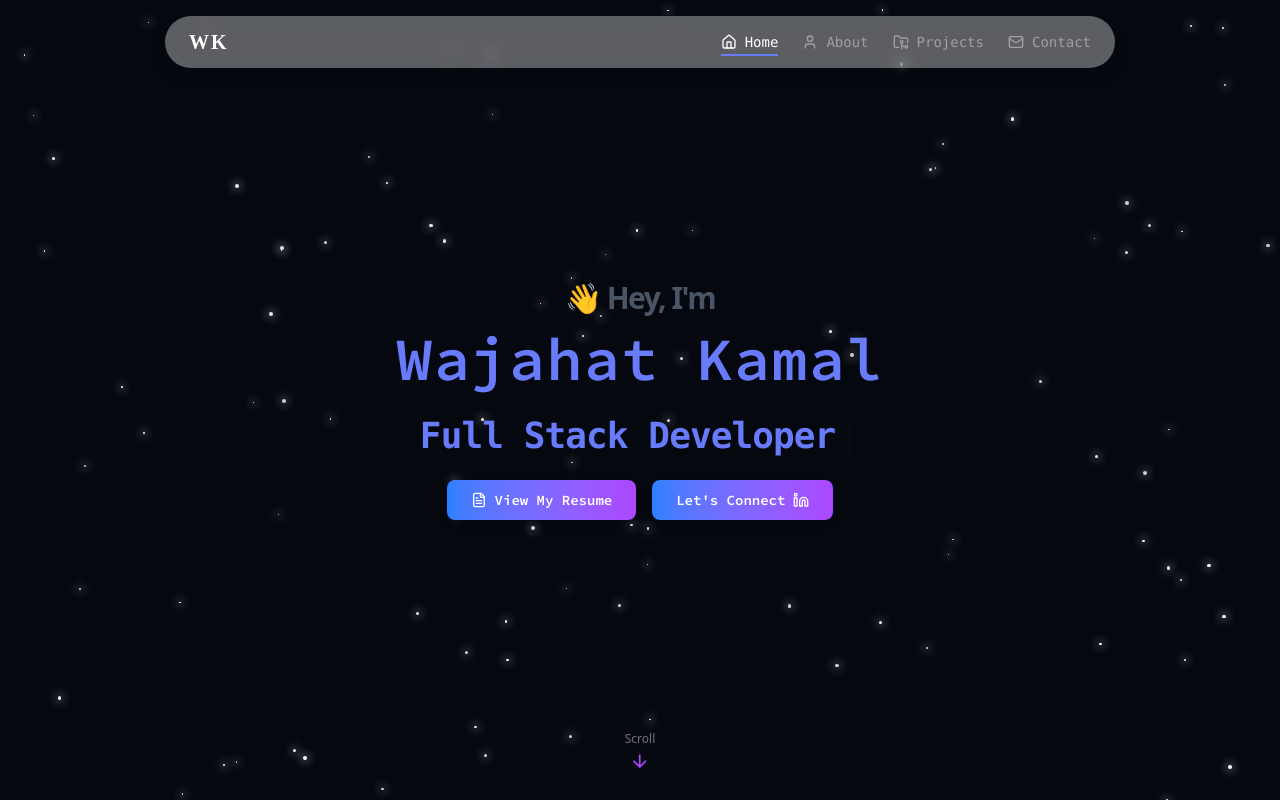
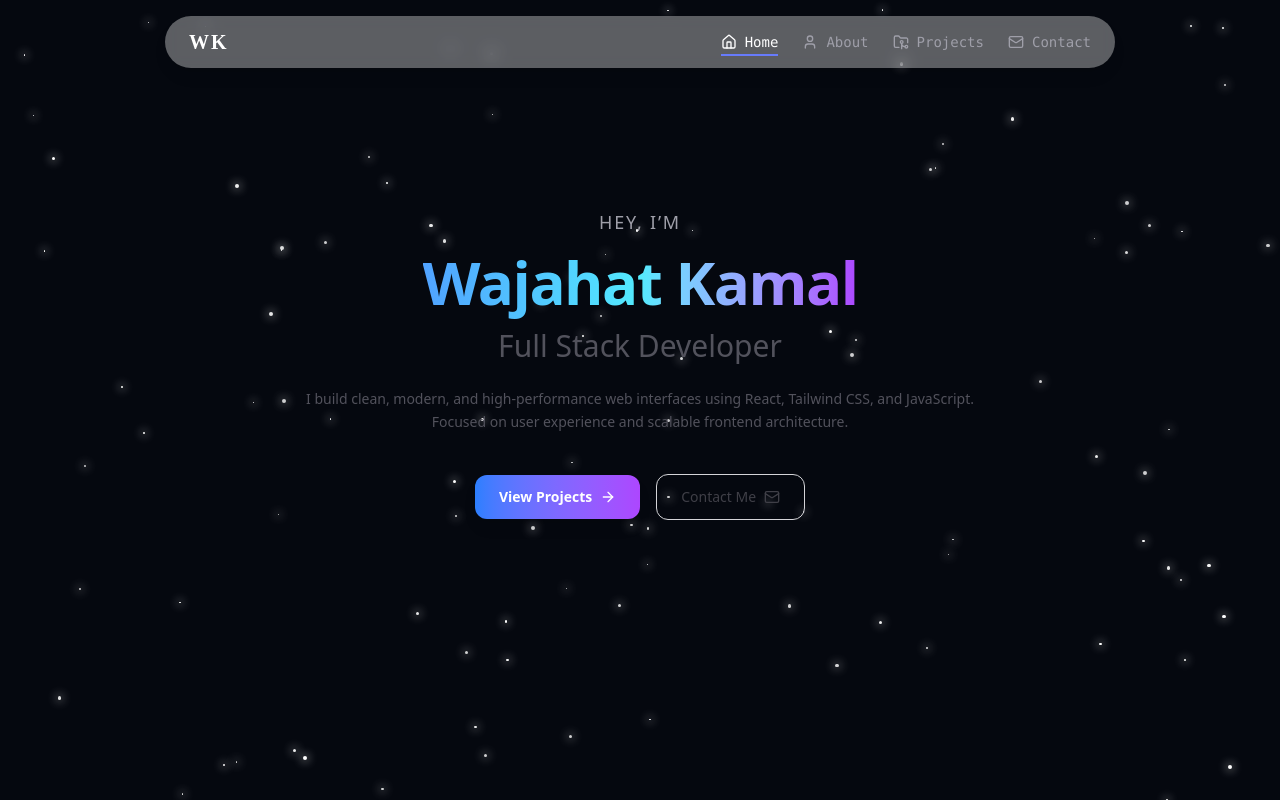
Before and after one commit to wajahat-kamal/Dev-Portfolio, a React (Vite) app: page / in a window 1280 px wide. Shown: the top 800 px of the page. Built offline with nearby package versions, Linux system fonts and the light colour scheme.

Commit message:
Add framer-motion for animations and update HeroSection component: refactor layout, enhance styling, and implement motion effects for improved user experience.

```diff
--- a/package.json
+++ b/package.json
@@ -14,6 +14,7 @@
     "@tailwindcss/vite": "^4.1.7",
     "class-variance-authority": "^0.7.1",
     "clsx": "^2.1.1",
+    "framer-motion": "^12.23.27",
     "gsap": "^3.13.0",
     "lucide-react": "^0.511.0",
     "react": "^19.1.0",
--- a/src/components/HeroSection.jsx
+++ b/src/components/HeroSection.jsx
@@ -1,84 +1,107 @@
-import { ArrowDown, FileText, LinkedinIcon } from "lucide-react";
-import TypingEffect from "./TypingEffect";
+"use client";
+import { ArrowRight, Mail } from "lucide-react";
+import { motion } from "framer-motion";
 
-const HeroSection = () => {
+export default function HeroSection() {
   return (
-    <section
-      id="home"
-      className="relative min-h-screen flex items-center justify-center px-4 sm:px-6 md:px-8 py-16 text-gray-900 dark:text-gray-100 overflow-hidden"
+    <section className="relative overflow-hidden py-28 min-h-[91dvh] flex justify-center items-center">
+      {/* Background gradient blur */}
+      <div className="absolute inset-0 -z-10">
+        <div className="absolute left-1/2 top-1/2 h-[500px] w-[500px] -translate-x-1/2 -translate-y-1/2 rounded-full bg-gradient-to-r from-blue-500/20 via-cyan-400/20 to-purple-500/20 blur-3xl" />
+      </div>
+
+      <div className="mx-auto max-w-6xl px-6 text-center">
+        {/* Intro */}
+        <motion.p
+          initial={{ opacity: 0, y: 10 }}
+          animate={{ opacity: 1, y: 0 }}
+          transition={{ delay: 0.1 }}
+          className="mb-4 text-lg uppercase tracking-widest text-zinc-400"
         >
-      <div className="container max-w-6xl mx-auto flex flex-col-reverse lg:flex-row items-center justify-between gap-12 z-10">
-        {/* ---------- Left Content ---------- */}
-        <div className="flex-1 text-center space-y-2 md:space-y-4">
-          {/* Heading */}
-          <h1 className="text-[26px] sm:text-4xl md:text-6xl font-extrabold tracking-tight leading-snug">
-            <span className="block text-gray-600 dark:text-gray-400 text-lg sm:text-xl md:text-3xl">
-              👋 Hey, I'm
-            </span>
-            <span
-              className="
-                       text-primary fira-code tracking-wide animate-gradient-move"
+          Hey, I’m
+        </motion.p>
+
+        {/* Name */}
+        <motion.h1
+          initial={{ opacity: 0, y: 20 }}
+          animate={{ opacity: 1, y: 0 }}
+          transition={{ delay: 0.2 }}
+          className="text-4xl font-bold tracking-tight sm:text-6xl"
         >
+          <span className="bg-gradient-to-r from-blue-400 via-cyan-300 to-purple-500 bg-clip-text text-transparent">
             Wajahat Kamal
           </span>
-          </h1>
+        </motion.h1>
 
-          {/* Typing Effect */}
-          <div
-            className="flex justify-center text-primary
-             text-base sm:text-xl md:text-3xl lg:text-4xl font-bold
-             font-mono tracking-wide"
+        {/* Role */}
+        <motion.h2
+          initial={{ opacity: 0, y: 20 }}
+          animate={{ opacity: 1, y: 0 }}
+          transition={{ delay: 0.3 }}
+          className="mt-4 text-2xl md:text-3xl font-medium text-zinc-600 dark:text-zinc-400"
         >
-            <TypingEffect
-              text={[
-                "Full Stack Developer",
-                // "React Enthusiast",
-                // "JavaScript Coder",
-              ]}
-              typingSpeed={75}
-              pauseDuration={1500}
-              showCursor={true}
-              cursorCharacter="|"
-            />
-          </div>
+          Full Stack Developer
+        </motion.h2>
 
-          <div className="flex flex-wrap items-center justify-center gap-4 mt-6">
-            {/* View My Resume */}
+        {/* Description */}
+        <motion.p
+          initial={{ opacity: 0, y: 20 }}
+          animate={{ opacity: 1, y: 0 }}
+          transition={{ delay: 0.4 }}
+          className="mx-auto mt-6 max-w-2xl text-sm leading-relaxed text-zinc-600 dark:text-zinc-400"
+        >
+          I build clean, modern, and high-performance web interfaces using
+          React, Tailwind CSS, and JavaScript. Focused on user experience and
+          scalable frontend architecture.
+        </motion.p>
+
+        {/* CTA Buttons */}
+        <motion.div
+          initial={{ opacity: 0, y: 20 }}
+          animate={{ opacity: 1, y: 0 }}
+          transition={{ delay: 0.5 }}
+          className="mt-10 flex flex-wrap items-center justify-center gap-4"
+        >
           <a
-              href="/resume"
-              target="_blank"
-              className="flex items-center justify-center gap-2 px-6 py-2.5 text-sm font-semibold text-white
-                   rounded-lg bg-gradient-to-r from-blue-500 to-purple-500 shadow-md
-                   hover:shadow-purple-500/30
-                   transition-all duration-300 hover:scale-105 fira-code"
+            href="#projects"
+            className="inline-flex items-center gap-2 rounded-xl bg-gradient-to-r from-blue-500 to-purple-500 px-6 py-3 text-sm font-semibold text-white shadow-lg transition hover:scale-[1.03]"
           >
-              <FileText className="w-4 h-4" />
-              View My Resume
+            View Projects
+            <ArrowRight className="h-4 w-4" />
           </a>
 
-            {/* Let's Connect */}
           <a
-              href="https://linkedin.com/in/wajahat-kamal/"
-              className="flex items-center justify-center gap-2 px-6 py-2.5 text-sm font-semibold text-white
-             rounded-lg bg-gradient-to-r from-blue-500 to-purple-500 shadow-md
-             hover:shadow-purple-500/30 transition-all duration-300 hover:scale-105 fira-code"
+            href="#contact"
+            className="inline-flex items-center gap-2 rounded-xl border border-zinc-300 px-6 py-3 text-sm font-medium text-zinc-700 transition hover:bg-zinc-100 dark:border-zinc-700 dark:text-zinc-300 dark:hover:bg-zinc-800"
           >
-              Let's Connect
-              <LinkedinIcon className="w-4 h-4" />
+            Contact Me
+            <Mail className="h-4 w-4" />
           </a>
-          </div>
-        </div>
-      </div>
+        </motion.div>
 
-      {/* ---------- Scroll Down Indicator ---------- */}
-      <div className="absolute bottom-6 left-1/2 transform -translate-x-1/2 flex flex-col items-center animate-bounce">
-        <span className="text-[11px] sm:text-xs text-gray-500 dark:text-gray-400 mb-1">
-          Scroll
-        </span>
-        <ArrowDown className="h-4 w-4 sm:h-5 sm:w-5 text-purple-500" />
+        {/* Socials */}
+        {/* <motion.div
+          initial={{ opacity: 0 }}
+          animate={{ opacity: 1 }}
+          transition={{ delay: 0.6 }}
+          className="mt-12 flex items-center justify-center gap-5"
+        >
+          <a
+            href="https://github.com/wajahat-kamal"
+            target="_blank"
+            className="text-zinc-500 transition hover:text-black dark:hover:text-white"
+          >
+            <Github className="h-5 w-5" />
+          </a>
+          <a
+            href="https://linkedin.com/in/wajahat-kamal"
+            target="_blank"
+            className="text-zinc-500 transition hover:text-black dark:hover:text-white"
+          >
+            <Linkedin className="h-5 w-5" />
+          </a>
+        </motion.div> */}
       </div>
     </section>
   );
-};
-
-export default HeroSection;
+}
```
Also changed, not shown: 1 other file (tests, documents, lock files or other folders). Lines whose indentation alone changed are shown as unchanged.
